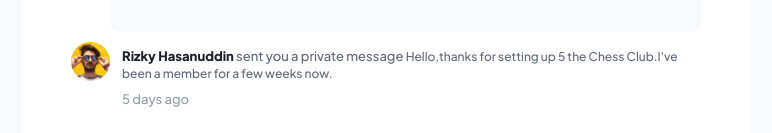
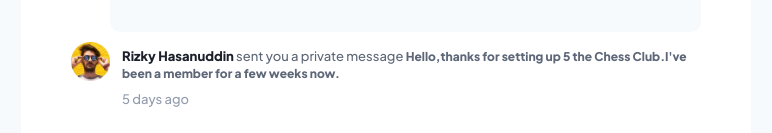
Before and after one commit to aniabaishvili/Notifications-page, a React (Vite) app: page / in a window 1280 px wide. Shown: the part 358-491 px from the top of the page, without its empty margins (254-1026 px from the left). Built offline with nearby package versions, Linux system fonts and the light colour scheme.

Commit message:
Update App.jsx

```diff
--- a/src/App.jsx
+++ b/src/App.jsx
@@ -101,7 +101,7 @@ const bg = {
        paddingLeft: '10px',
        color: 'rgb(94, 103, 120)',
        fontSize: '1rem',
-       fontWeight:' 500',
+       fontWeight:' 700',
        lineHeight: '1.25rem',
   }
 
@@ -109,7 +109,7 @@ const bg = {
   bg:{
     color:'#5E6778',
     fontSize:'12px',
-    fontWeight:'500',
+    fontWeight:'600',
 
     }
 }
```
